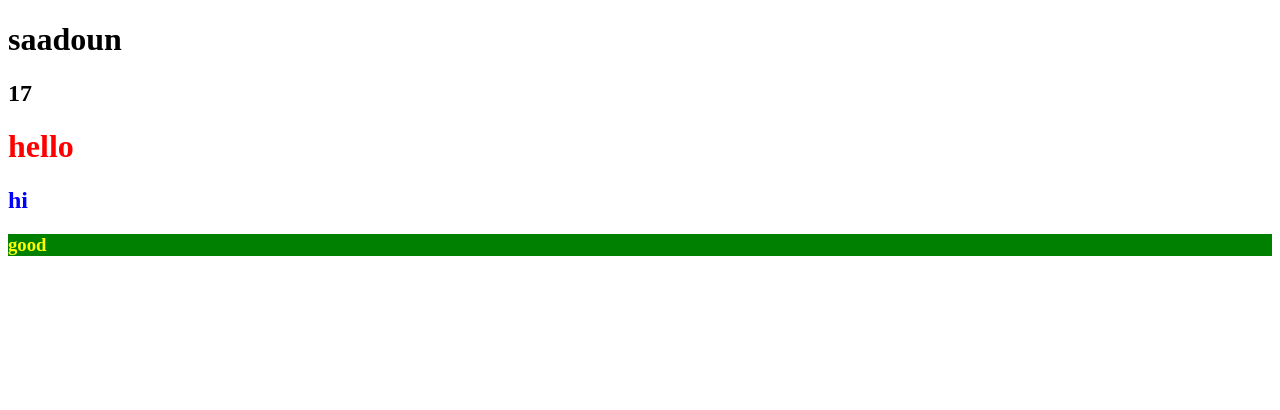
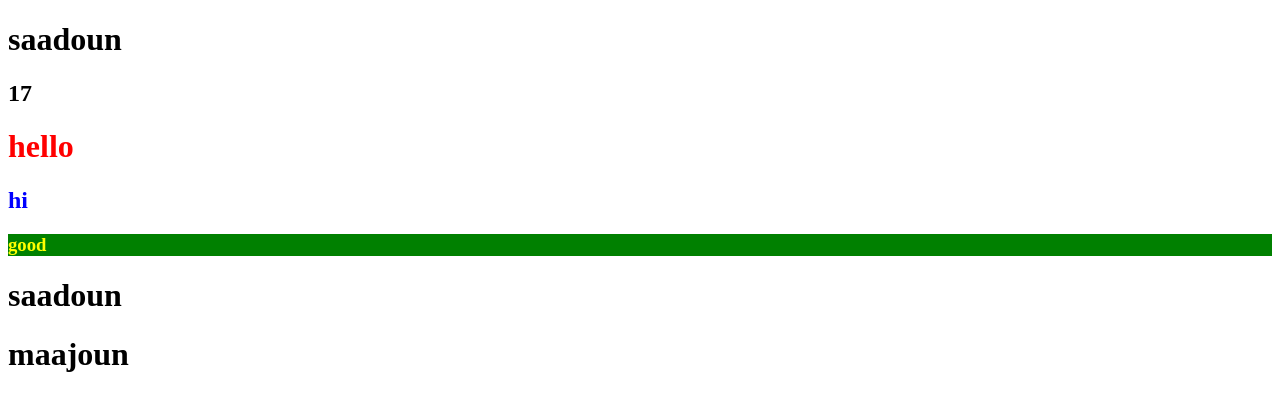
Before and after one commit to MohammadVaseti/React-Projects, a React (Vite) app in the folder 03-React-Sa/React-Sa/: page / in a window 1280 px wide. Shown: the top 410 px of the page. Built offline with nearby package versions, Linux system fonts and the light colour scheme.

Commit message:
repo updated

```diff
--- a/03-React-Sa/React-Sa/src/App.tsx
+++ b/03-React-Sa/React-Sa/src/App.tsx
@@ -2,6 +2,8 @@ import User from "./components/User";
 import "./styles/style.css";
 import styles from "./styles/style.module.css";
 const App = () => {
+  const names = ["saadoun", "maajoun"];
+
   return (
     <>
       <div>
@@ -9,6 +11,9 @@ const App = () => {
         <h1 className="color">hello</h1>
         <h2 className={styles.back}>hi</h2>
         <h3 style={{ color: "yellow", backgroundColor: "green" }}>good</h3>
+        {names.map((v, i) => {
+          return <h1>{v}</h1>;
+        })}
       </div>
     </>
   );
```
